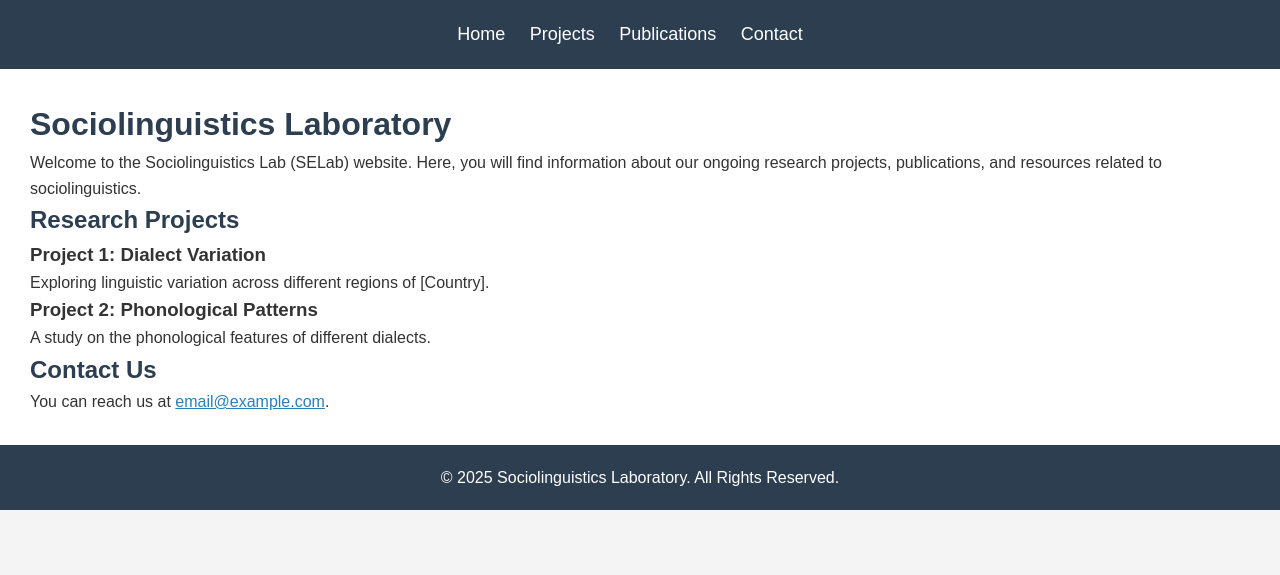
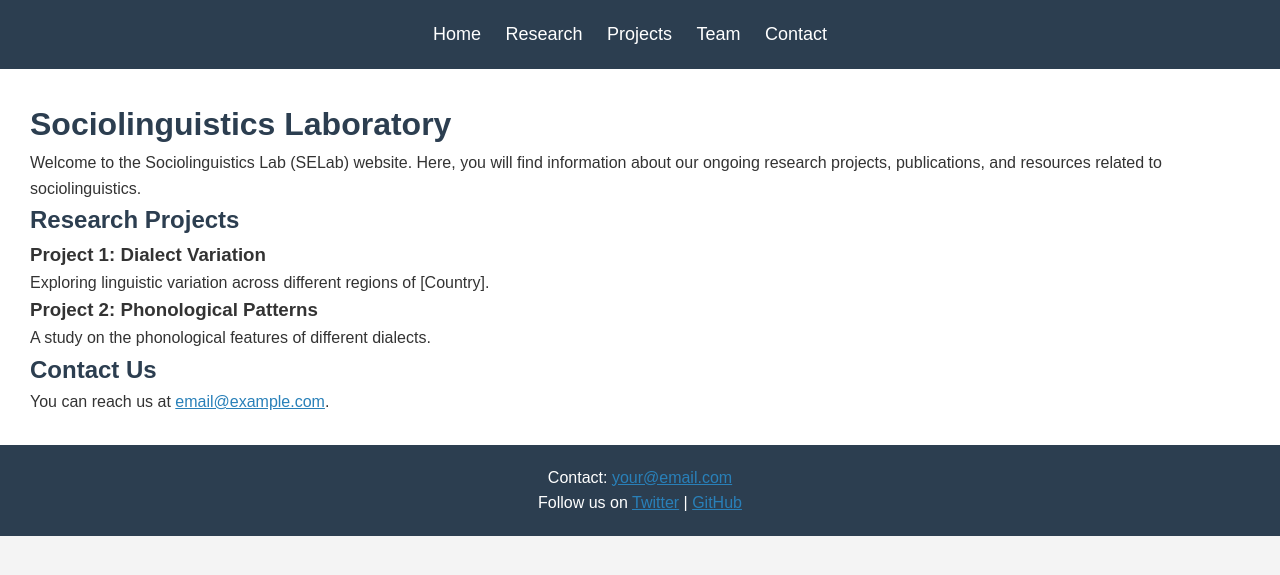
Before and after one commit to vcataloni1/selab, a Jekyll site: the page built from index.md, in a window 1280 px wide. Shown: the top 575 px of the page. Built offline with Jekyll 4.4.1, drawn with Linux system fonts in a browser that asks for light colours.

Commit message:
Update default.html

```diff
--- a/_layouts/default.html
+++ b/_layouts/default.html
@@ -4,26 +4,35 @@
     <meta charset="UTF-8">
     <meta name="viewport" content="width=device-width, initial-scale=1.0">
     <title>{{ page.title }}</title>
-  <link rel="stylesheet" href="{{ "/assets/css/styles.css" | relative_url }}">
+    <link rel="stylesheet" href="{{ '/assets/css/styles.css' | relative_url }}">
 </head>
 <body>
+
+<!-- Header with Navigation -->
 <header>
   <nav>
     <ul>
       <li><a href="/">Home</a></li>
+      <li><a href="/research">Research</a></li>
       <li><a href="/projects">Projects</a></li>
-        <li><a href="/publications">Publications</a></li>
+      <li><a href="/team">Team</a></li>
       <li><a href="/contact">Contact</a></li>
     </ul>
   </nav>
 </header>
 
+<!-- Main content -->
 <main>
+  <div class="container">
     {{ content }}
+  </div>
 </main>
 
+<!-- Footer -->
 <footer>
-    <p>&copy; {{ site.time | date: "%Y" }} Sociolinguistics Laboratory. All Rights Reserved.</p>
+  <p>Contact: <a href="mailto:your@email.com">your@email.com</a></p>
+  <p>Follow us on <a href="#">Twitter</a> | <a href="#">GitHub</a></p>
 </footer>
+
 </body>
 </html>
```
Lines whose indentation alone changed are shown as unchanged.
